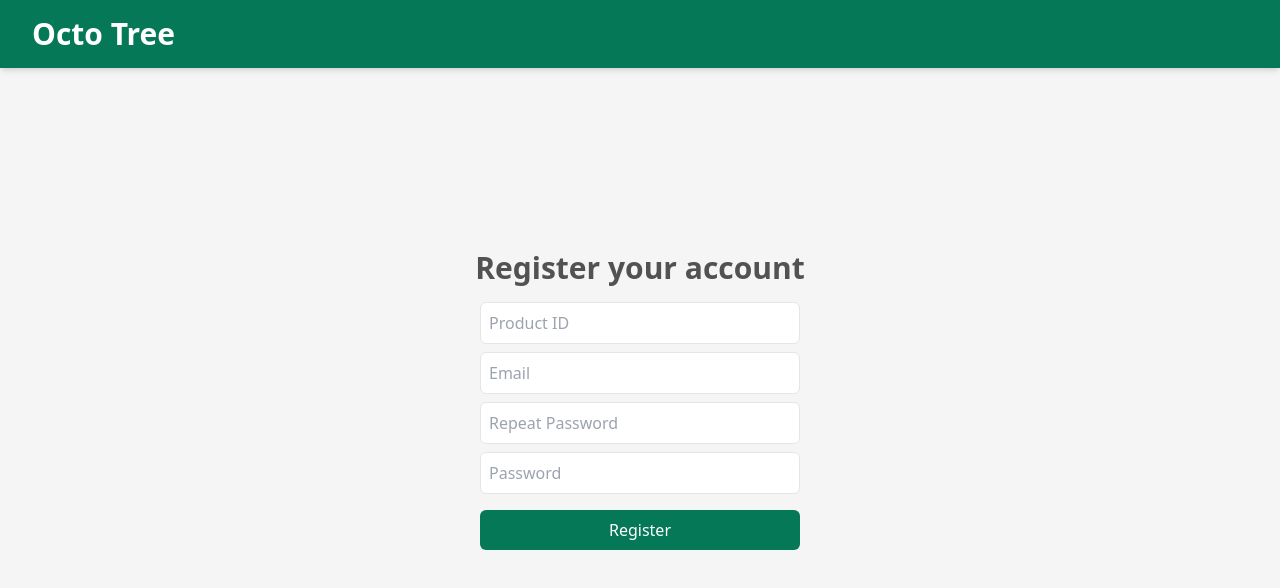
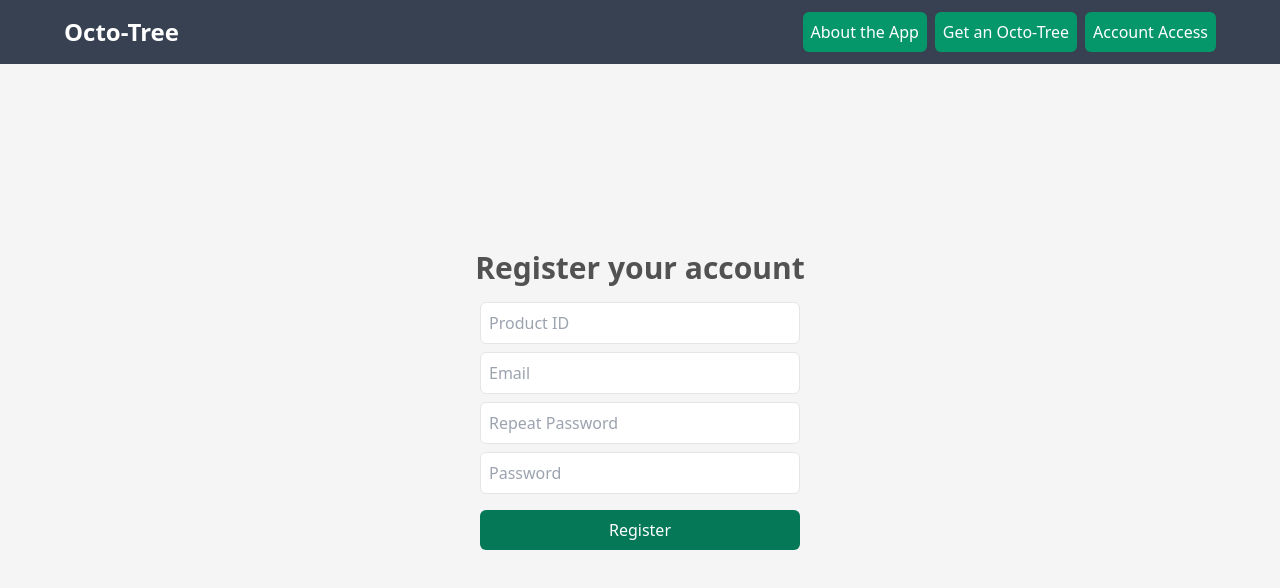
Before and after one commit to Asterki/octo-tree, a React (Vite) app in the folder client/: page /register in a window 1280 px wide. Shown: the top 588 px of the page. Built offline with nearby package versions, Linux system fonts and the light colour scheme; no server answers.

Commit message:
feat: Add NavbarComponent to Register page

```diff
--- a/client/src/pages/register.tsx
+++ b/client/src/pages/register.tsx
@@ -4,6 +4,7 @@ import { useAppSelector, useAppDispatch } from '../store/hooks'
 import { setUser } from '../store/slices/pages'
 
 import { useNavigate } from 'react-router-dom'
+import NavbarComponent from '../components/navbar'
 
 const Register = () => {
 	const navigate = useNavigate()
@@ -66,9 +67,7 @@ const Register = () => {
 	return (
 		<div className="bg-neutral-100 min-h-screen text-neutral-600">
 			{/* Navbar */}
-			<div className="bg-emerald-700 shadow-md text-white w-full flex items-center justify-between px-4 absolute top-0">
-				<h1 className="text-3xl font-bold p-4">Octo Tree</h1>
-			</div>
+			<NavbarComponent />
 
 			<main className="min-h-screen flex items-center justify-center">
 				<form action="">
--- a/client/src/pages/test.tsx
+++ /dev/null
@@ -1,27 +0,0 @@
-
-import axios from 'axios'
-
-const TestPage = () => {
-	const makeRequest = async () => {
-		try {
-			const response = await axios({
-				url: 'http://localhost:5000/api/soil/ping',
-				method: 'GET',
-			})
-
-			console.log(response.data)
-		} catch (error) {
-			console.error(error)
-		}
-	}
-
-	return (
-		<div>
-			<h1>ejwioqejqwoje</h1>
-
-			<button onClick={makeRequest}>Make Request</button>
-		</div>
-	)
-}
-
-export default TestPage
--- a/client/tailwind.config.js
+++ b/client/tailwind.config.js
@@ -6,7 +6,6 @@ export default {
   ],
   theme: {
     extend: {
-
     },
   },
   plugins: [],
```
